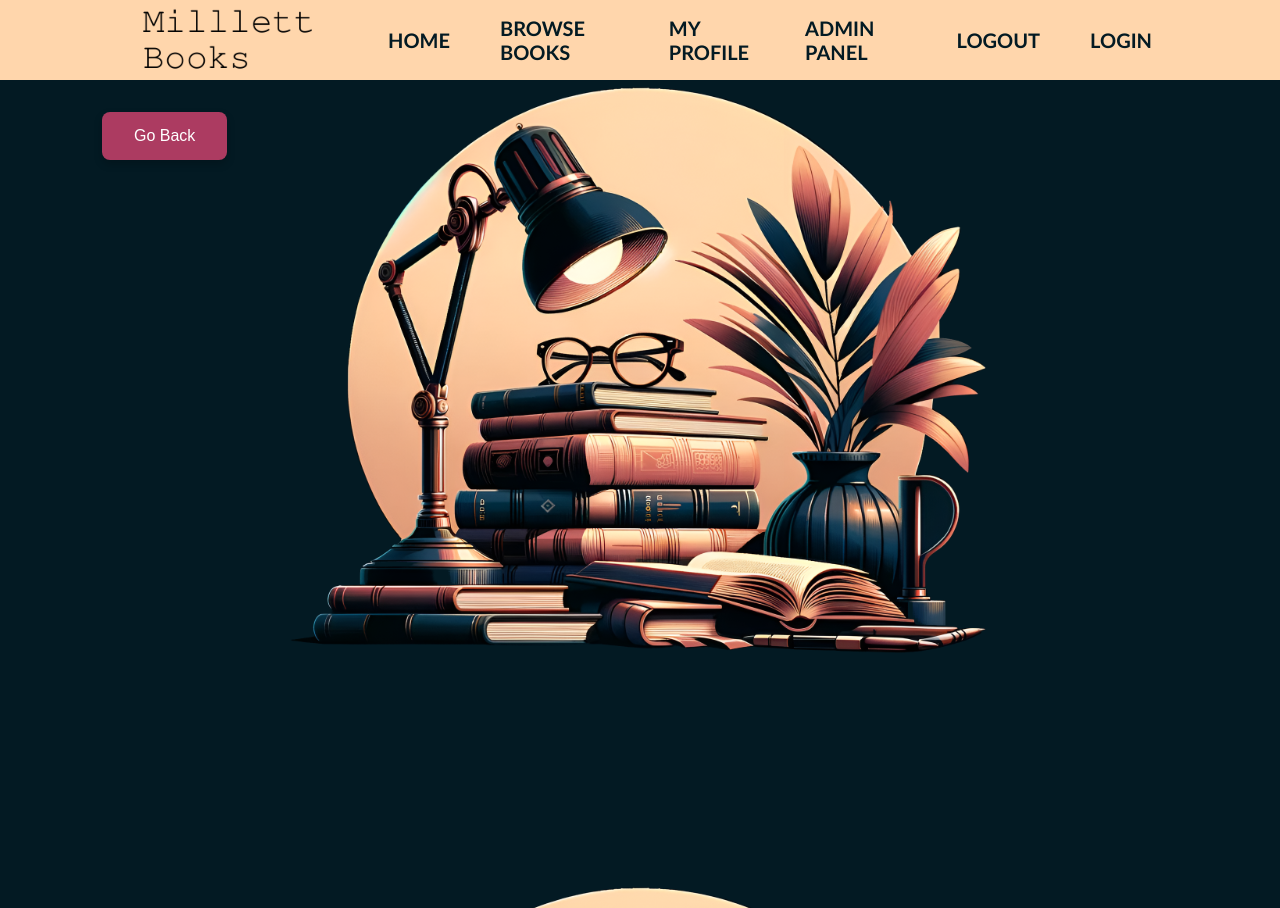
After one commit to Spinaxo/millett-books, a Flask app: template templates/error_base.html in a window 1280 px wide. The commit adds this page. Run offline with Flask 3, Linux system fonts and the light colour scheme; the template is opened without the code that fills it, so the values that code supplies are empty.

```diff
--- a/app.py
+++ b/app.py
@@ -1,5 +1,6 @@
-from flask import Flask, render_template, url_for, request
+from flask import Flask, render_template, url_for, request, flash
 from flask_sqlalchemy import SQLAlchemy
+from sqlalchemy.exc import IntegrityError
 import bcrypt
 import random
 
@@ -87,8 +88,28 @@
 @app.route('/signup', methods=['GET', 'POST'])
 def signup():
     if request.method == 'POST':
-        # Process the signup form
-        pass
+        username = request.form['username']
+        email = request.form['email']
+        password = request.form['password']
+        confirm_password = request.form['confirm_password']
+        if password != confirm_password:
+            return render_template('error_base.html', error_title='Error', error_message='Passwords do not match.')
+
+        try:
+            hashed_password = generate_password_hash(password)
+
+            new_user = User(username=username, email=email, password_hash=hashed_password)
+            print (new_user)
+
+            # db.session.add(new_user)
+            # db.session.commit()
+
+            return redirect(url_for('login'))
+
+        except IntegrityError:
+            db.session.rollback()
+
+
     return render_template('login_signup_base.html',
                            page_title='Signup',
                            greeting_message='Create an Account',
@@ -101,13 +122,18 @@
 def login():
     if request.method == 'POST':
         pass
-    return render_template('login_signup_base.html', page_title='Login', greeting_message='Welcome Back!', instruction_message='Please log in to your account.', form_action=url_for('login'), is_signup=False, button_text='Login')
+    return render_template('login_signup_base.html',
+                            page_title='Login', greeting_message='Welcome Back!',
+                            instruction_message='Please log in to your account.',
+                            form_action=url_for('login'),
+                            is_signup=False,
+                            button_text='Login')
 
 
 
 @app.errorhandler(404)
 def page_not_found(e):
-    return render_template('404.html'), 404
+    return render_template('error_base.html', error_title='Error: 404 Page not found', error_message="Sorry it doesn't seem like that page exists"), 404
 
 
 
--- a/static/css/main.css
+++ b/static/css/main.css
@@ -7,8 +7,8 @@
     background-attachment: fixed;
     background-repeat: no-repeat;
     font-weight: 600;
-    display: flex;
-    flex-direction: column;
+    margin: 0;
+    padding: 0;
     min-height: 100vh;
     margin: 0;
     padding: 0;
@@ -38,7 +38,6 @@
 header,
 footer ::after {
     content: "";
-    /* display: table; */
     clear: both;
     height: 80;
 }
@@ -99,6 +98,10 @@
     color: #ffd6ac;
     font-size: 60%;
     margin-top: -20px;
+}
+
+.greetings a {
+    text-decoration: none;
 }
 
 .greetings button {
--- /dev/null
+++ b/templates/error_base.html
@@ -0,0 +1,18 @@
+<!DOCTYPE html>
+<html lang="en">
+    <head>
+        <meta charset="utf-8" />
+        <meta name="viewport" content="width=device-width, initial-scale=1" />
+        <meta http-equiv="X-UA-Compatible" content="IE=edge" />
+        <link rel="stylesheet" href="{{ url_for('static', filename='css/main.css') }}" />
+        <title>{% block title %} {% endblock %}</title>
+    </head>
+    <body>
+        <header>{% include 'navbar.html' %}</header>
+        <div class="greetings">
+            <h2>{{ error_title }}</h2>
+            <p>{{ error_message }}</p>
+            <button onclick="history.back()">Go Back</button>
+        </div>
+    </body>
+</html>
```
Also changed, not shown: templates/home.html (+5 -2 lines).
